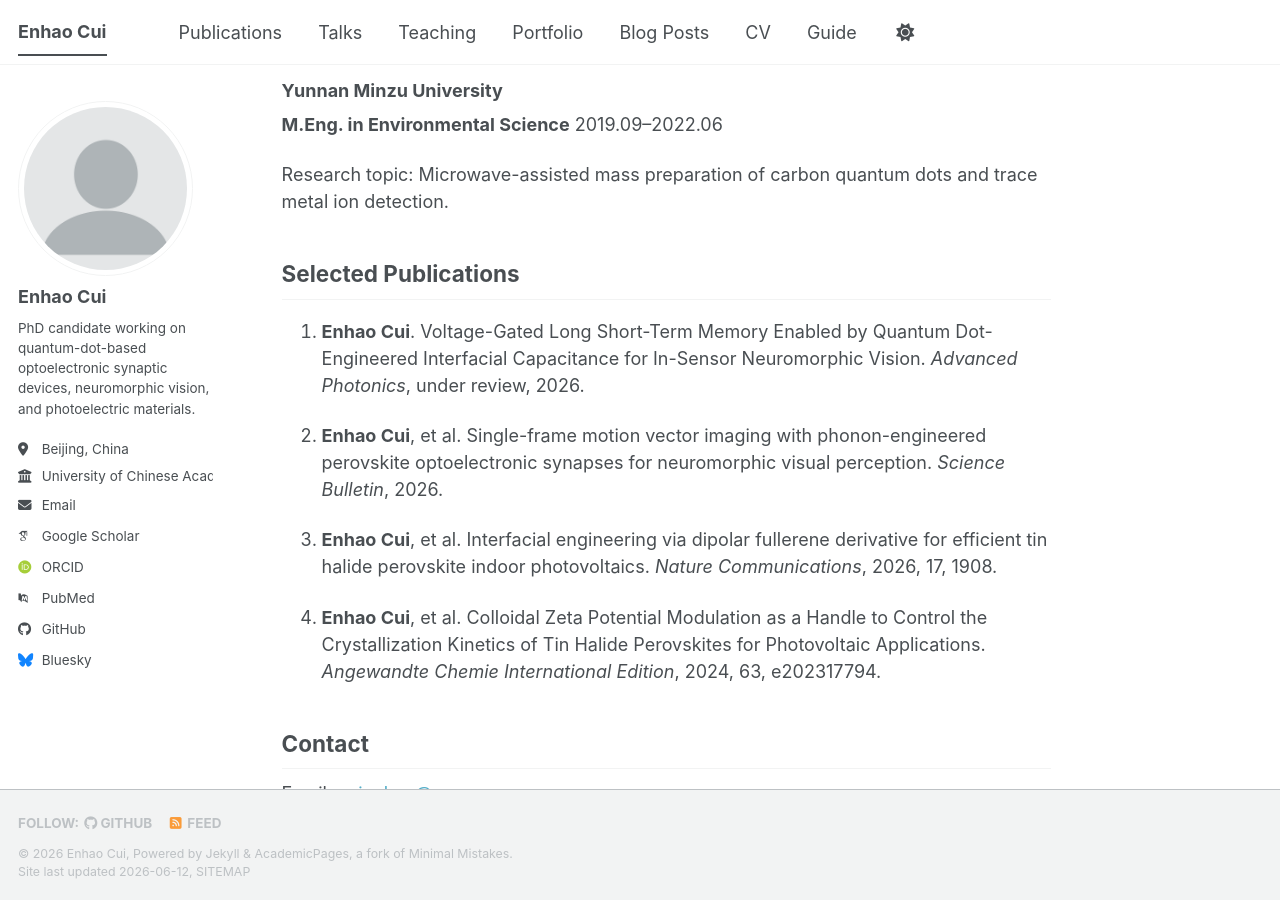
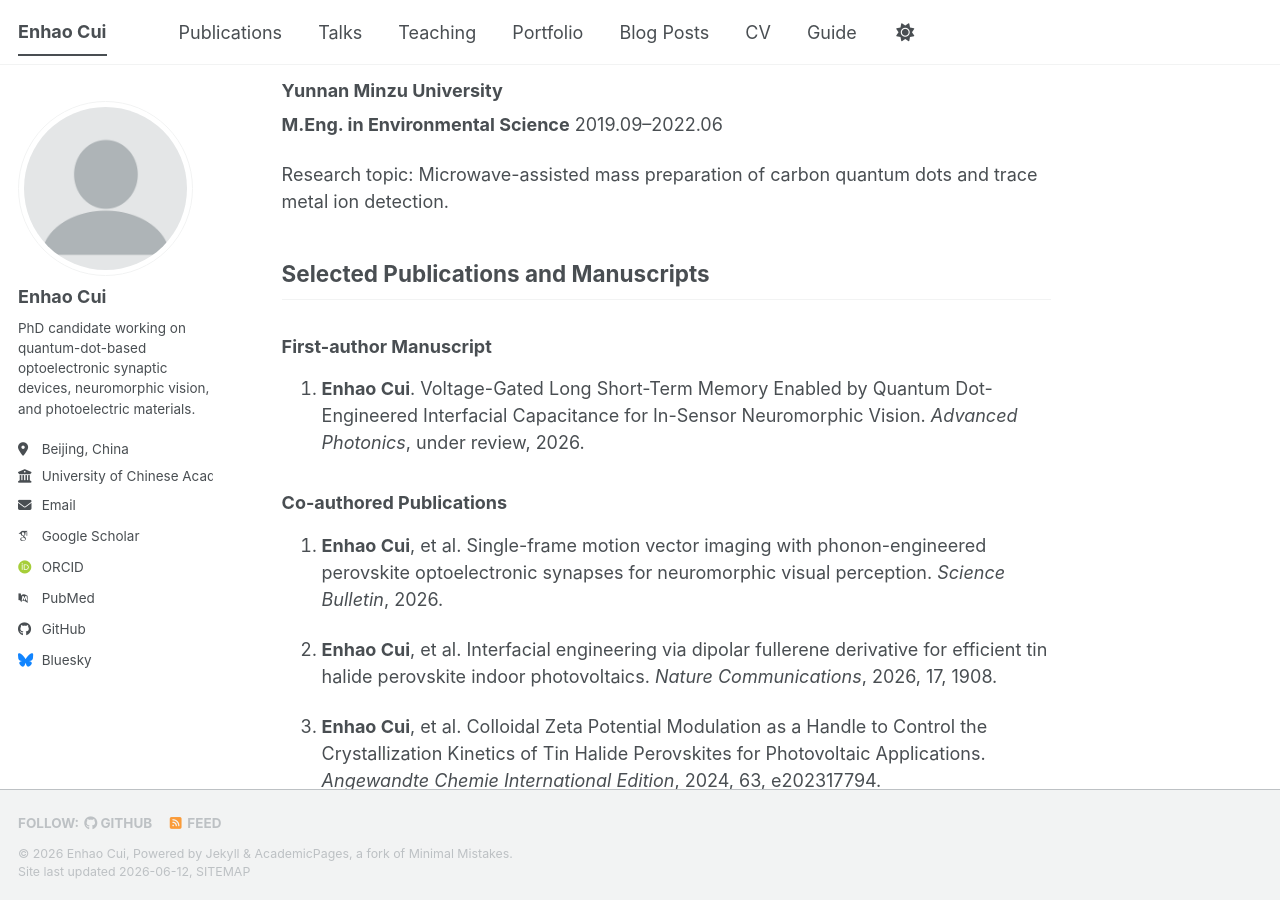
Before and after one commit to EthanCui-hub/EthanCui-hub.github.io, a Jekyll site: the page built from _pages/about.md, in a window 1280 px wide and 900 px high, scrolled down 1181 px. Built offline with Jekyll 4.4.1, drawn with Linux system fonts in a browser that asks for light colours; some web fonts are replaced; a script bundle is joined from its source files by our own code; library files that are not in the unit come from our copies.

Commit message:
Update about.md

```diff
--- a/_pages/about.md
+++ b/_pages/about.md
@@ -49,15 +49,20 @@ Research topic: Development of multifunctional nanocrystalline photonic material
 
 Research topic: Microwave-assisted mass preparation of carbon quantum dots and trace metal ion detection.
 
-## Selected Publications
+
+## Selected Publications and Manuscripts
+
+### First-author Manuscript
 
 1. **Enhao Cui**. Voltage-Gated Long Short-Term Memory Enabled by Quantum Dot-Engineered Interfacial Capacitance for In-Sensor Neuromorphic Vision. *Advanced Photonics*, under review, 2026.
 
-2. **Enhao Cui**, et al. Single-frame motion vector imaging with phonon-engineered perovskite optoelectronic synapses for neuromorphic visual perception. *Science Bulletin*, 2026.
+### Co-authored Publications
 
-3. **Enhao Cui**, et al. Interfacial engineering via dipolar fullerene derivative for efficient tin halide perovskite indoor photovoltaics. *Nature Communications*, 2026, 17, 1908.
+1. **Enhao Cui**, et al. Single-frame motion vector imaging with phonon-engineered perovskite optoelectronic synapses for neuromorphic visual perception. *Science Bulletin*, 2026.
 
-4. **Enhao Cui**, et al. Colloidal Zeta Potential Modulation as a Handle to Control the Crystallization Kinetics of Tin Halide Perovskites for Photovoltaic Applications. *Angewandte Chemie International Edition*, 2024, 63, e202317794.
+2. **Enhao Cui**, et al. Interfacial engineering via dipolar fullerene derivative for efficient tin halide perovskite indoor photovoltaics. *Nature Communications*, 2026, 17, 1908.
+
+3. **Enhao Cui**, et al. Colloidal Zeta Potential Modulation as a Handle to Control the Crystallization Kinetics of Tin Halide Perovskites for Photovoltaic Applications. *Angewandte Chemie International Edition*, 2024, 63, e202317794.
 
 ## Contact
 
```
